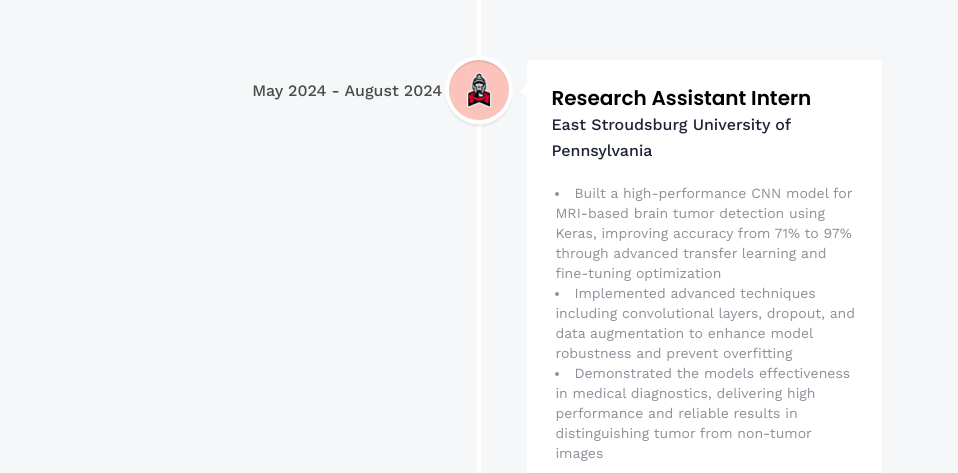
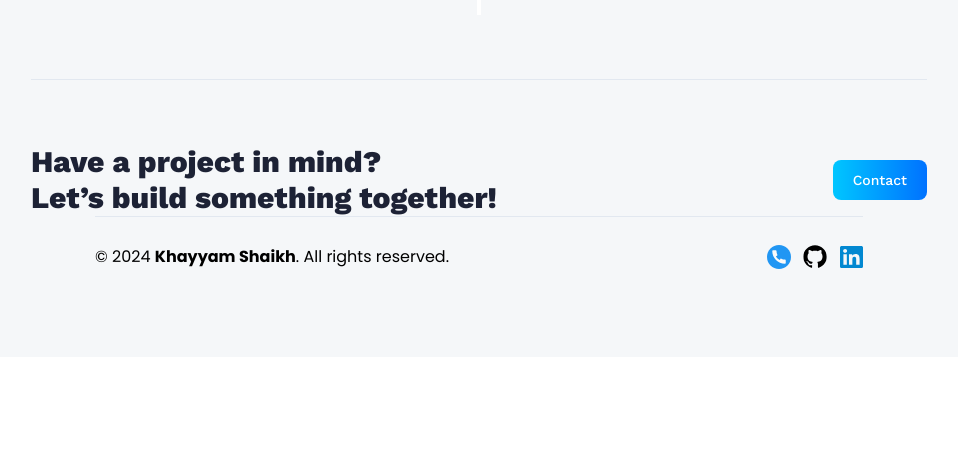
Before and after one commit to Khayyyem/deployment, a React (Vite) app: page /about in a window 1280 px wide. Shown: the part 1347-1820 px from the top of the page, without its empty margins (161-1119 px from the left). After the commit the page ends 1704 px from the top, so only its background shows below. Built offline with nearby package versions, Linux system fonts and the light colour scheme; no server answers.

Commit message:
Your descriptive commit message

```diff
--- a/src/constants/index.js
+++ b/src/constants/index.js
@@ -184,28 +184,16 @@ export const experiences = [
         ],
     },*/
     {
-        title: "Course Assistant - Operating Systems",
-        company_name: "East Stroudsburg University of Pennsylvania",
-        icon: esu,
-        iconBg: '#fbc3bc', //"#a2d2ff",
-        date: "Jan 2025 - May 2025",
-        points: [
-            'Mentored students in CPSC 340 (Operating Systems) through weekly office hours and hands-on kernel development projects, directly improving their ability to implement complex OS components including process schedulers and memory management systems',
-            'Translated advanced OS concepts (multithreading, synchronization, file systems) into practical code, improving project completion rates and kernel performance metrics',
-
-        ],
-    },
-    {
-        title: "Research Assistant Intern",
-        company_name: "East Stroudsburg University of Pennsylvania",
+        title: "Summer Intern",
+        company_name: "ESU",
         icon: esu,
         iconBg: '#fbc3bc', //"#a2d2ff",
         date: "May 2024 - August 2024",
         points: [
-            'Built a high-performance CNN model for MRI-based brain tumor detection using Keras, improving accuracy from 71% to 97% through advanced transfer learning and fine-tuning optimization',
-            'Implemented advanced techniques including convolutional layers, dropout, and data augmentation to enhance model robustness and prevent overfitting',
-            'Demonstrated the models effectiveness in medical diagnostics, delivering high performance and reliable results in distinguishing tumor from non-tumor images',
-           // 'Achieved high performance and reliable results in brain tumor detection, demonstrating the model’s effectiveness in medical diagnostics.'
+            'Engineered a CNN for precise classification of MRI scans, distinguishing between tumor and non-tumor images.',
+            'Leveraged Keras to implement convolutional layers, dropout for overfitting prevention, and data augmentation to improve model robustness.',
+            'Enhanced model accuracy through transfer learning, fine-tuning pre-trained networks for medical imaging tasks.',
+            'Achieved high performance and reliable results in brain tumor detection, demonstrating the model’s effectiveness in medical diagnostics.'
 
         ],
     },
```
